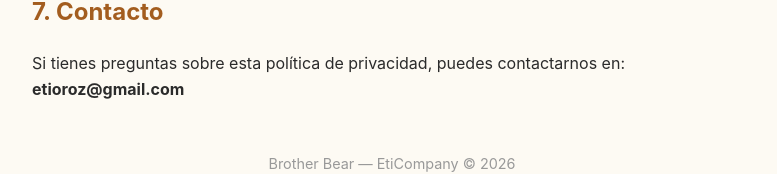
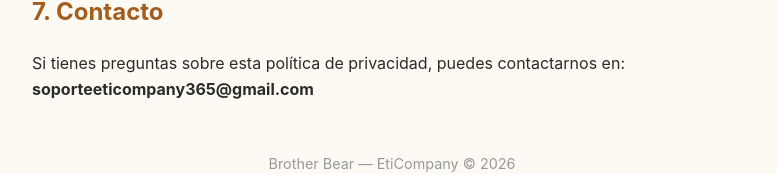
Before and after one commit to Etioroz/brotherbear-privacidad, a plain HTML site: page index.html in a window 1280 px wide. Shown: the part 1260-1434 px from the top of the page, without its empty margins (248-1025 px from the left). Drawn offline with Linux system fonts and the light colour scheme.

Commit message:
Update index.html

```diff
--- a/index.html
+++ b/index.html
@@ -37,34 +37,23 @@
 </style>
 </head>
 <body>
-
 <h1>Política de Privacidad de Brother Bear</h1>
 <p class="fecha">Última actualización: 12 de agosto de 2026</p>
-
 <p>Esta política de privacidad describe cómo Brother Bear ("el juego", "la aplicación") recopila, usa y protege la información cuando usas nuestra aplicación.</p>
-
 <h2>1. Información que recopilamos</h2>
 <p>Brother Bear no requiere registro ni inicio de sesión. No recopilamos directamente nombres, correos electrónicos ni datos personales identificables de los usuarios.</p>
-
 <h2>2. Publicidad</h2>
 <p>Nuestra aplicación utiliza servicios de publicidad de terceros (Unity LevelPlay / ironSource y sus redes asociadas) para mostrar anuncios, incluyendo anuncios recompensados. Estos proveedores pueden recopilar automáticamente cierta información técnica (como el identificador de publicidad del dispositivo) para mostrar anuncios relevantes y medir su rendimiento, de acuerdo con sus propias políticas de privacidad.</p>
-
 <h2>3. Compras dentro de la aplicación</h2>
 <p>Brother Bear ofrece compras opcionales dentro de la aplicación gestionadas directamente por Google Play. No almacenamos ni tenemos acceso a datos de pago; estos son gestionados exclusivamente por Google Play conforme a su propia política de privacidad.</p>
-
 <h2>4. Almacenamiento de datos del juego</h2>
 <p>El progreso del juego (miel acumulada, skins desbloqueadas, puntuaciones) se almacena localmente en el dispositivo del usuario y no se transmite a servidores externos.</p>
-
 <h2>5. Menores de edad</h2>
 <p>Brother Bear está diseñado para ser adecuado para un público general, incluyendo niños. No solicitamos ni recopilamos intencionadamente información personal de menores más allá de lo necesario para el funcionamiento técnico del servicio de publicidad, conforme a lo descrito en el punto 2.</p>
-
 <h2>6. Cambios en esta política</h2>
 <p>Podemos actualizar esta política de privacidad ocasionalmente. Notificaremos cualquier cambio publicando la nueva política de privacidad en esta página.</p>
-
 <h2>7. Contacto</h2>
-<p>Si tienes preguntas sobre esta política de privacidad, puedes contactarnos en: <strong>etioroz@gmail.com</strong></p>
-
+<p>Si tienes preguntas sobre esta política de privacidad, puedes contactarnos en: <strong>soporteeticompany365@gmail.com</strong></p>
 <footer>Brother Bear — EtiCompany © 2026</footer>
-
 </body>
 </html>
```
